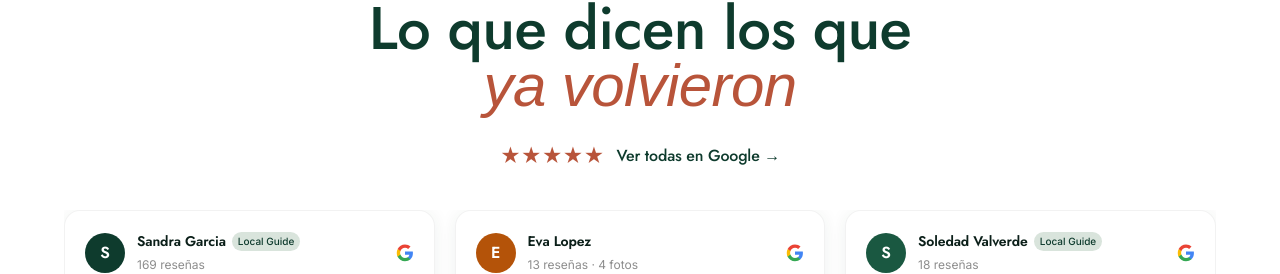
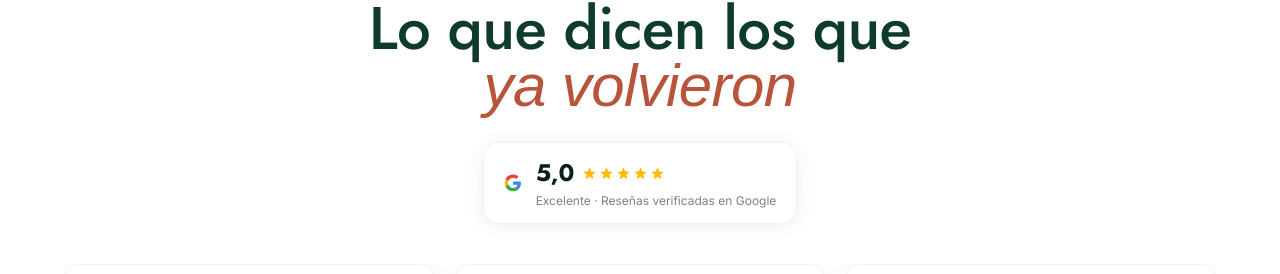
Before and after one commit to padeltravellers/web, a Next.js app: page / in a window 1280 px wide. Shown: the part 3927-4201 px from the top of the page. Built offline with nearby package versions, Linux system fonts and the light colour scheme; a web font is replaced by a local one.

Commit message:
Reviews: badge de valoración 5,0 estilo TrustIndex (Google + estrellas) encima del carrusel

```diff
--- a/src/app/page.tsx
+++ b/src/app/page.tsx
@@ -2,7 +2,7 @@ import Img from "@/components/Img";
 import Link from "next/link";
 import Header from "@/components/Header";
 import Footer from "@/components/Footer";
-import GoogleReviews from "@/components/GoogleReviews";
+import GoogleReviews, { RatingSummary } from "@/components/GoogleReviews";
 import { contact } from "@/data/content";
 import { destinations } from "@/data/destinations";
 
@@ -286,17 +286,7 @@ export default function Home() {
                 <br />
                 <span className="font-script italic font-normal text-pt-clay">ya volvieron</span>
               </h2>
-              <div className="mt-7 inline-flex items-center gap-3">
-                <span className="text-pt-clay text-xl">★★★★★</span>
-                <a
-                  href="https://maps.app.goo.gl/VKFUsVDmY8sWB2DU7"
-                  target="_blank"
-                  rel="noreferrer"
-                  className="font-display font-medium text-pt-green hover:underline"
-                >
-                  Ver todas en Google →
-                </a>
-              </div>
+              <div className="mt-7 flex justify-center"><RatingSummary /></div>
             </div>
 
             <GoogleReviews />
--- a/src/components/GoogleReviews.tsx
+++ b/src/components/GoogleReviews.tsx
@@ -40,6 +40,22 @@ function Chevron({ dir }: { dir: "l" | "r" }) {
     <svg width="22" height="22" viewBox="0 0 24 24" fill="none" stroke="currentColor" strokeWidth="2.2" strokeLinecap="round" strokeLinejoin="round" aria-hidden="true">
       {dir === "l" ? <path d="M15 18l-6-6 6-6" /> : <path d="M9 18l6-6-6-6" />}
     </svg>
+  );
+}
+
+export function RatingSummary() {
+  return (
+    <a href="https://maps.app.goo.gl/VKFUsVDmY8sWB2DU7" target="_blank" rel="noreferrer"
+      className="inline-flex items-center gap-3.5 rounded-2xl bg-white border border-black/5 shadow-[0_2px_18px_rgba(14,59,45,0.08)] px-5 py-3.5 hover:shadow-[0_4px_24px_rgba(14,59,45,0.12)] transition">
+      <GoogleG />
+      <div className="text-left leading-tight">
+        <div className="flex items-center gap-2">
+          <span className="font-display font-bold text-2xl text-pt-ink">5,0</span>
+          <Stars />
+        </div>
+        <span className="text-xs text-black/50">Excelente · Reseñas verificadas en Google</span>
+      </div>
+    </a>
   );
 }
 
```
